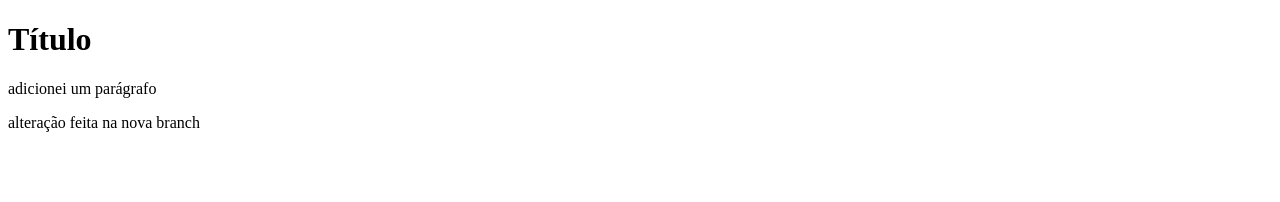
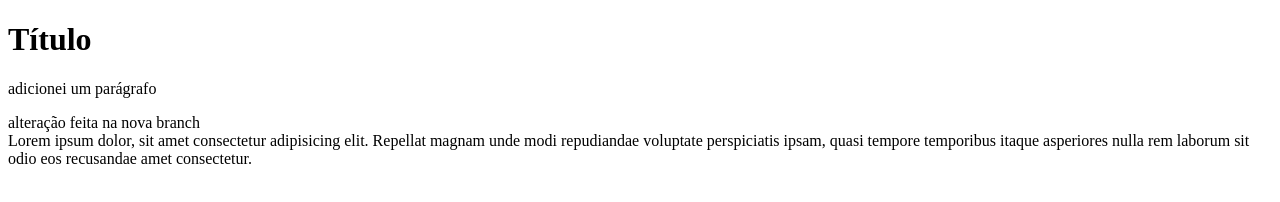
Before and after one commit to Rai-vaz/fortest, a plain HTML site: page index.html in a window 1280 px wide. Drawn offline with Linux system fonts and the light colour scheme.

Commit message:
nova demanda

```diff
--- a/index.html
+++ b/index.html
@@ -12,5 +12,8 @@
     <div>
         alteração feita na nova branch
     </div>
+    <main>
+        Lorem ipsum dolor, sit amet consectetur adipisicing elit. Repellat magnam unde modi repudiandae voluptate perspiciatis ipsam, quasi tempore temporibus itaque asperiores nulla rem laborum sit odio eos recusandae amet consectetur.
+    </main>
 </body>
 </html>
```
